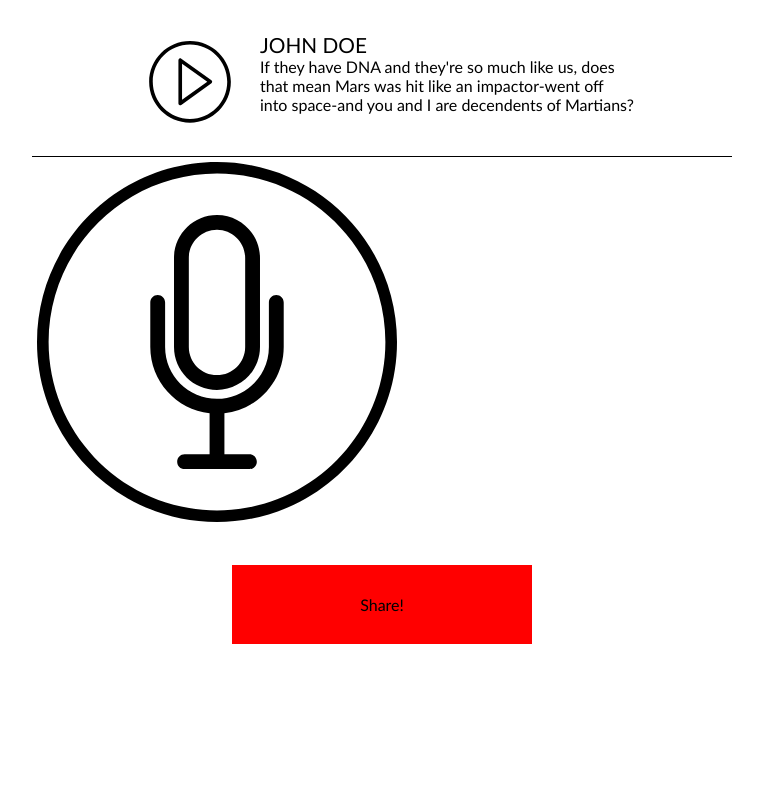
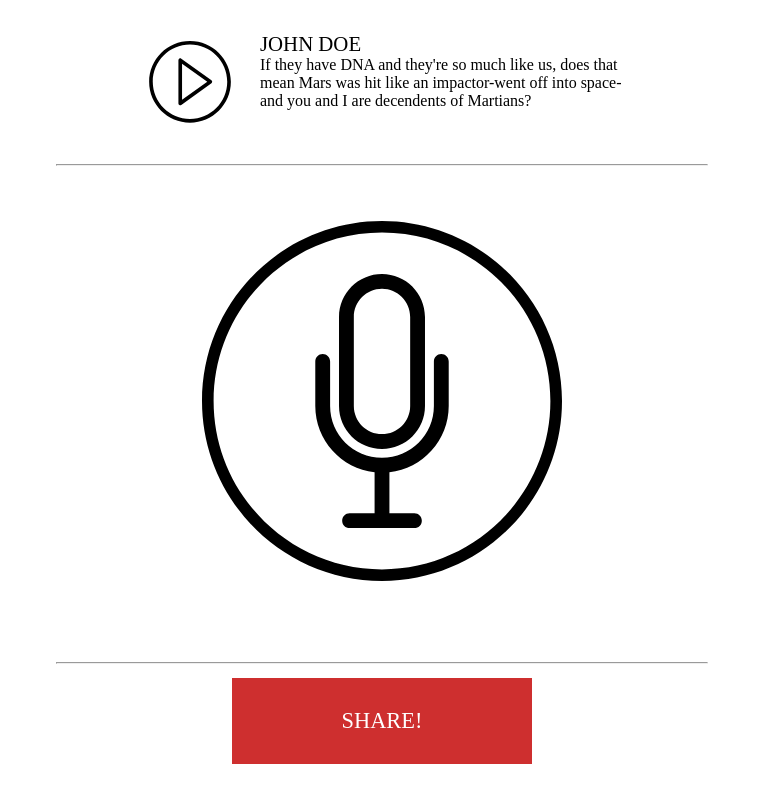
Before and after one commit to cheesymoo/podcast_madlib, a website built with webpack: page src/index.html in a window 1280 px wide. Shown: the whole page, without its empty margins (258-1021 px from the left). Built offline with nearby package versions, Linux system fonts and the light colour scheme; no server answers.

Commit message:
index.html styling

```diff
--- a/src/index.html
+++ b/src/index.html
@@ -18,9 +18,11 @@
             </div>
           </div>
         </div>
-        <div id="mic">
+        <hr>
+        <div id="icon">
           <img src="images/mic.svg" alt="Record Your Response">
         </div>
+        <hr>
         <div id="share">
           <div id="share-button">Share!</div>
         </div>
--- a/src/style.css
+++ b/src/style.css
@@ -1,7 +1,11 @@
 html, body {
-  font-family: "Trebuchet MS";
+  font-family: "Futura";
   height: 100%; width: 100%;
   margin-left: 0;
+}
+
+hr {
+  max-width: 650px;
 }
 
 .container {
@@ -11,7 +15,6 @@ html, body {
 }
 
 #question {
-  border-bottom: 1px solid black;
   min-height: 120px;
   padding: 2%;
 }
@@ -45,10 +48,9 @@ html, body {
 }
 
 #icon {
-  border-bottom: 1px solid black;
+  font-size: 2em;
   height: 60%;
   text-align: center;
-  font-size: 2em;
 }
 
 #icon img {
@@ -57,12 +59,15 @@ html, body {
 }
 
 #share-button {
-  background: red;
+  background: #ce2f2f;
+  color: white;
+  font-size: 1.4em;
   margin: 0 auto;
-  margin-top: 5%;
+  margin-top: 2%;
   padding-top: 30px;
   padding-bottom: 30px;
   text-align: center;
+  text-transform: uppercase;
   width: 300px;
 }
 
```
